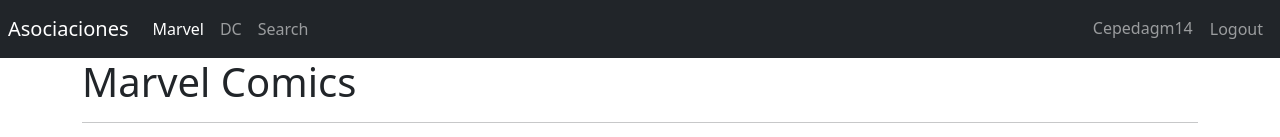
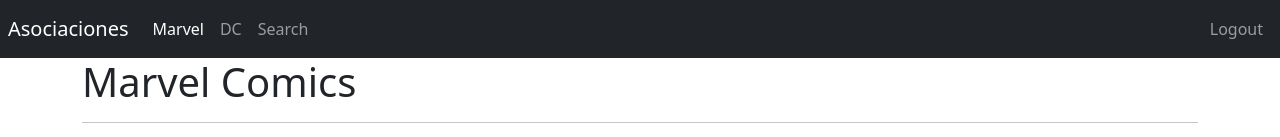
Before and after one commit to cepedagm14/SPA-HeroesApp, a React (Vite) app: page /marvel in a window 1280 px wide. Shown: the top 137 px of the page. Built offline with nearby package versions, Linux system fonts and the light colour scheme.

Commit message:
add login and logout functions

```diff
--- a/src/HeroesApp.jsx
+++ b/src/HeroesApp.jsx
@@ -1,10 +1,11 @@
 import React from "react";
+import { AuthProvider } from "./auth/context/AuthProvider";
 import { AppRouter } from "./router/AppRouter";
 
 export const HeroesApp = () => {
   return (
-    <>
+    <AuthProvider>
       <AppRouter />
-    </>
+    </AuthProvider>
   );
 };
--- /dev/null
+++ b/src/auth/context/AuthContext.jsx
@@ -0,0 +1,3 @@
+import { createContext } from "react";
+
+export const AuthContext = createContext({})
--- /dev/null
+++ b/src/auth/context/AuthProvider.jsx
@@ -0,0 +1,44 @@
+import React, { Component, useReducer } from "react";
+import { AuthContext } from "./AuthContext";
+import { authReducer } from "./authReducer";
+import { types } from "../types/types";
+
+// const initialState = {
+//   logged: false,
+// };
+
+const init = () => {
+  const user = JSON.parse( localStorage.getItem('user') );
+
+  return {
+    logged: !!user,
+    user: user,
+  };
+};
+
+export const AuthProvider = ({ children }) => {
+  const [authState, dispatch] = useReducer(authReducer, {}, init);
+
+  const login = (name = "") => {
+    const user = { id: "ABC", name };
+    const action = { type: types.login, payload: user };
+
+    localStorage.setItem("user", JSON.stringify(user));
+
+    dispatch(action);
+  };
+
+  const logout = () => {
+     localStorage.removeItem('user')
+     const action = {type: types.logout}
+     dispatch(action)
+
+  };
+
+
+  return (
+    <AuthContext.Provider value={{ ...authState, login, logout }}>
+      {children}
+    </AuthContext.Provider>
+  );
+};
--- /dev/null
+++ b/src/auth/context/authReducer.js
@@ -0,0 +1,18 @@
+import { types } from "../types/types";
+
+export const authReducer = (state = {}, action) => {
+  switch (action.type) {
+    case types.login:
+      return {
+        ...state,
+        logged: true,
+        user: action.payload,
+      };
+    case types.logout:
+      return {
+        logged: false,
+      };
+    default:
+      state;
+  }
+};
--- a/src/auth/pages/LoginPage.jsx
+++ b/src/auth/pages/LoginPage.jsx
@@ -1,11 +1,14 @@
-import React from "react";
+import React, { useContext } from "react";
 import { useNavigate } from "react-router-dom";
+import { AuthContext } from "../context/AuthContext";
 
 export const LoginPage = () => {
-
   const navigate = useNavigate();
 
+  const { login } = useContext(AuthContext);
+
   const onLogin = () => {
+    login("Aurigak");
     navigate("/", {
       replace: true,
     });
--- /dev/null
+++ b/src/auth/types/types.js
@@ -0,0 +1,4 @@
+export const types = {
+  login: "[Auth] Login",
+  logout: "[Auth] Logout",
+};
--- a/src/ui/components/Navbar.jsx
+++ b/src/ui/components/Navbar.jsx
@@ -1,15 +1,22 @@
+import { useContext } from "react";
 import { Link, NavLink, useNavigate } from "react-router-dom";
+import { AuthContext } from "../../auth/context/AuthContext";
 
 export const Navbar = () => {
   const navigate = useNavigate();
 
+  const { user, logout } = useContext(AuthContext);
+
+  console.log(user);
+
   const onLogout = () => {
+    logout()
     navigate("/login", {
       replace: true,
     });
 
-    console.log("Logout");
   };
+  console.log(logout);
 
   return (
     <nav className="navbar navbar-expand-sm navbar-dark bg-dark p-2">
@@ -44,7 +51,7 @@
 
       <div className="navbar-collapse collapse w-100 order-3 dual-collapse2 d-flex justify-content-end">
         <ul className="navbar-nav ml-auto">
-          <span className="nav-item nav-link">Cepedagm14</span>
+          <span className="nav-item nav-link">{user?.name}</span>
           <button className="nav-item nav-link btn" onClick={onLogout}>
             Logout
           </button>
```
